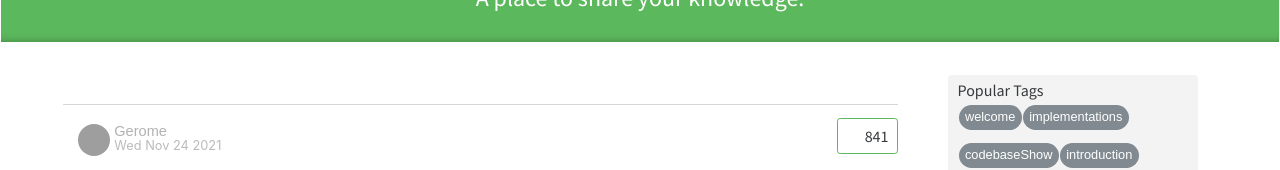
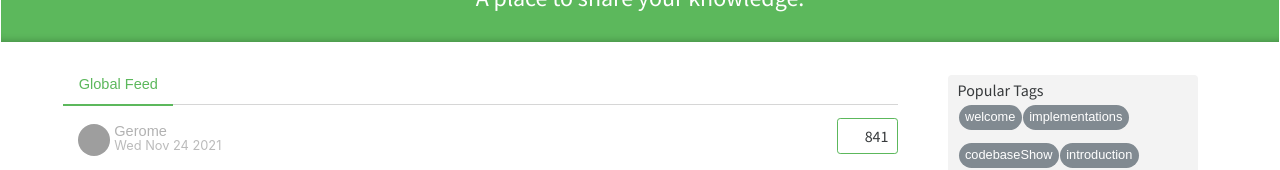
Before and after one commit to jehadabuawwad/conduit, a React (Create React App) app: page / in a window 1280 px wide. Shown: the part 182-352 px from the top of the page. Built offline with nearby package versions, Linux system fonts and the light colour scheme; grey boxes are pictures that could not be loaded; some icons are missing.

Commit message:
feat : menu components initilly styled

```diff
--- /dev/null
+++ b/src/components/menu.tsx
@@ -0,0 +1,21 @@
+import * as React from "react";
+
+import { IMenu } from "../interfaces/components";
+import "../style/menu.css";
+const Menu: React.FunctionComponent<IMenu> = (props) => {
+  return (
+    <div>
+      <div className="feed-toggle">
+        <ul className="nav">
+          <li className="nav-item">
+            <a href="" className="nav-link">
+              Global Feed
+            </a>
+          </li>
+        </ul>
+      </div>
+    </div>
+  );
+};
+
+export default Menu;
--- a/src/interfaces/components.ts
+++ b/src/interfaces/components.ts
@@ -13,3 +13,6 @@ export interface IPost {
 export interface ITagsBox {
   name: string;
 }
+export interface IMenu {
+  name: string;
+}
--- a/src/pages/home.tsx
+++ b/src/pages/home.tsx
@@ -4,6 +4,7 @@ import Post from "../components/post";
 import IPage from "../interfaces/pages";
 import "../style/home.css";
 import TagsBox from "../components/tagsbox";
+import Menu from "../components/menu";
 
 const HomePage: React.FunctionComponent<IPage> = (props) => {
   return (
@@ -11,6 +12,7 @@ const HomePage: React.FunctionComponent<IPage> = (props) => {
       <Hero name="Hero" />
       <div className="grid-container">
         <div className="grid-item item1">
+          <Menu name="Menu" />
           <Post name="Post" />
         </div>
         <div className="grid-item item2">
--- /dev/null
+++ b/src/style/menu.css
@@ -0,0 +1,22 @@
+.nav {
+  position: absolute;
+  margin-top: -35px;
+  margin-left: -55px;
+  list-style: none;
+}
+
+.nav-link {
+  float: left;
+  display: block;
+  padding: 0.5em 1em;
+
+  background: #fff !important;
+  border-bottom: 2px solid #5cb85c !important;
+  color: #5cb85c !important;
+  padding-left: 0;
+  padding-bottom: 12px;
+  margin-bottom: 0;
+  width: 110px;
+  text-align: right;
+  font-weight: 500;
+}
```
